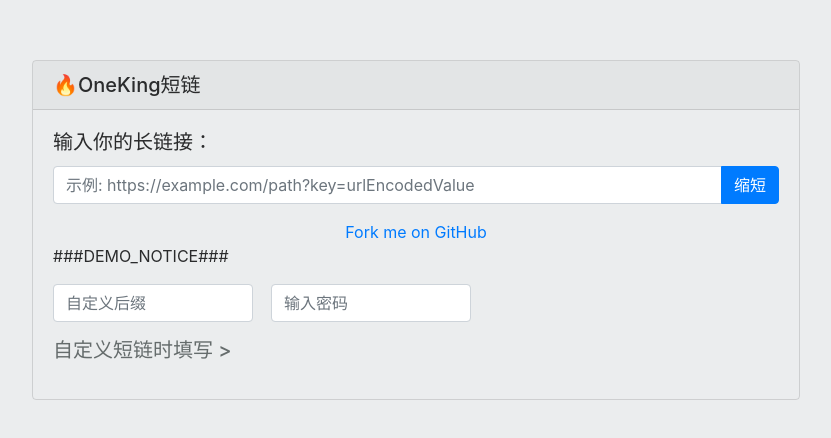
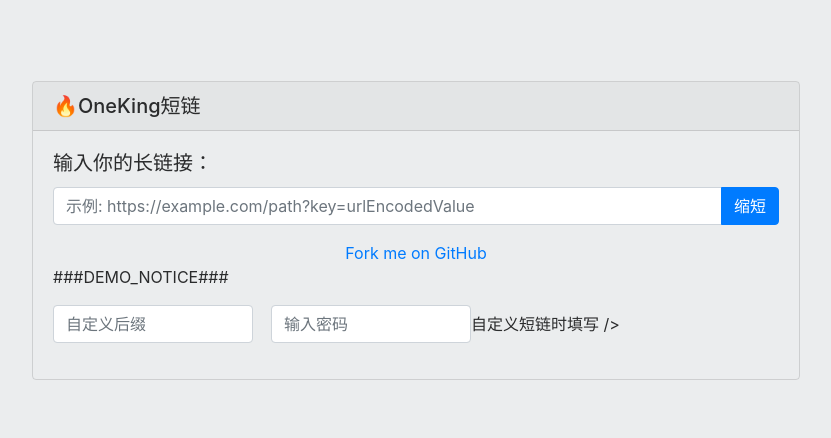
Before and after one commit to fanwuer/Url-Shorten-Worker, a plain HTML site: page index.html in a window 1280 px wide. Shown: the part 170-608 px from the top of the page, without its empty margins (224-1055 px from the left). Drawn offline with nearby package versions, Linux system fonts and the light colour scheme.

Commit message:
Update index.html

```diff
--- a/index.html
+++ b/index.html
@@ -86,8 +86,7 @@
       <p id="notice">###DEMO_NOTICE###</p>
       <p>
       <input id="key" type="text" class="form-control" placeholder="自定义后缀" style="width:200px;display:inline" /> &nbsp;&nbsp;
-      <input id="password" type="password" class="form-control" placeholder="输入密码" style="width:200px;display:inline" /> &nbsp;&nbsp;
-        <h5 style="color:#656C6C;size:14;face:微软雅黑;display:inline">自定义短链时填写 >
+      <input id="password" type="password" class="form-control" placeholder="输入密码" style="width:200px;display:inline" <h5 style="color:#656C6C;size:14;face:微软雅黑;display:inline">自定义短链时填写</h5> />
       </p>
       </form>
     </div>
```
